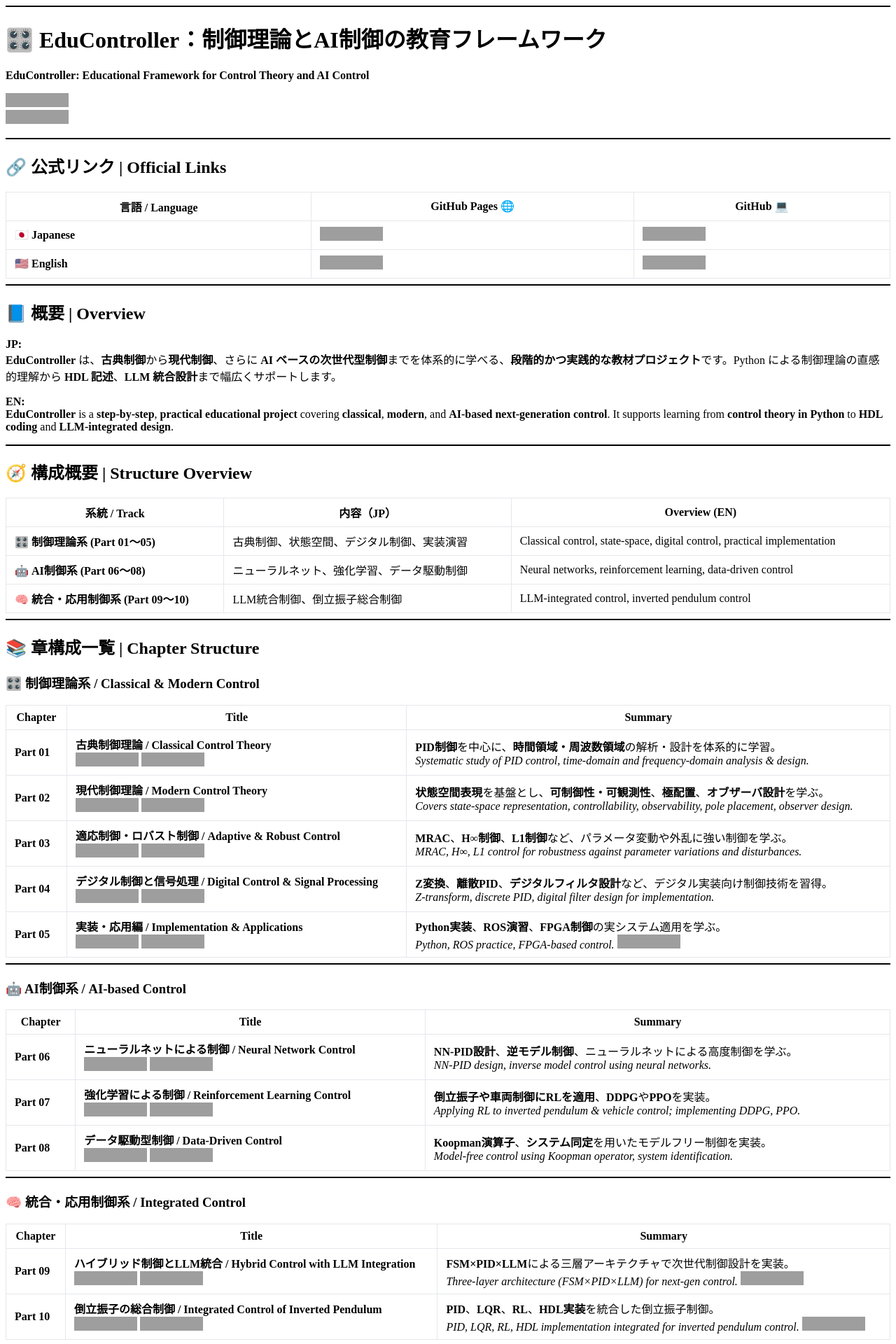
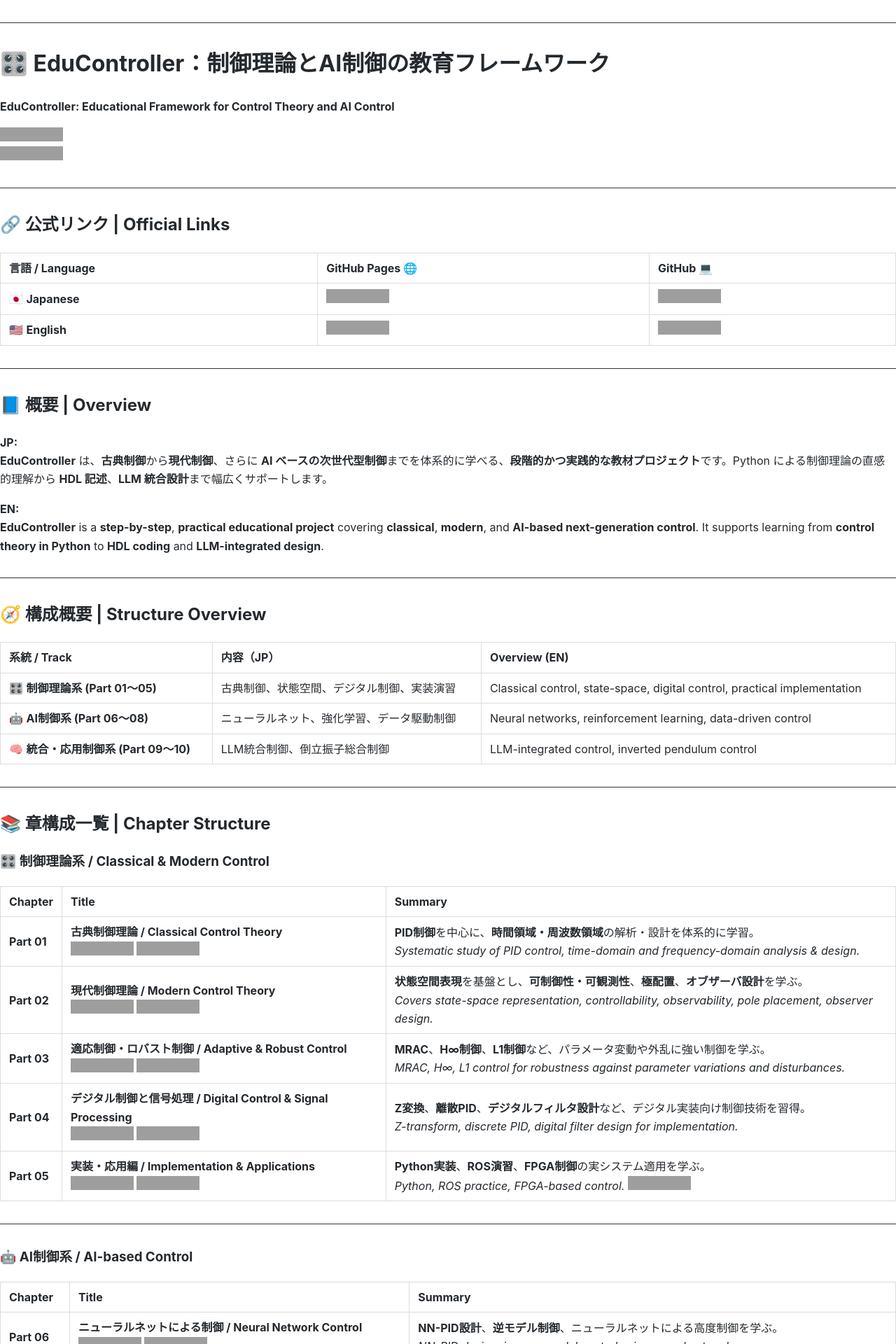
Before and after one commit to Samizo-AITL/EduController, a Jekyll site: the page built from index.md, in a window 1280 px wide. Shown: the top 1920 px of the page at 70% size. Built offline with Jekyll 4.4.1, drawn with Linux system fonts in a browser that asks for light colours; grey boxes are pictures that could not be loaded.

Commit message:
Update style.css

```diff
--- a/assets/css/style.css
+++ b/assets/css/style.css
@@ -2,10 +2,22 @@
 /* Minimal CSS Style */
 /* ──────────────── */
 
-/* 区切り線は黒実線 */
+/* 基本フォント設定 */
+html, body {
+  margin: 0;
+  padding: 0;
+  background: #fff;
+  color: #24292e; /* GitHub風の標準テキスト色 */
+  font-family: -apple-system, BlinkMacSystemFont, "Segoe UI", Helvetica, Arial, sans-serif;
+  font-size: 16px;
+  line-height: 1.65;
+}
+
+/* 区切り線は黒実線（濃すぎないように調整） */
 hr {
   border: 0;
-  border-top: 2px solid #000;
+  border-top: 1px solid #333; /* 濃いグレー */
+  margin: 2rem 0;
 }
 
 /* 表のスタイル */
@@ -15,6 +27,7 @@
 }
 
 th, td {
-  border: 1px solid #e5e7eb; /* 薄い線 */
+  border: 1px solid #ddd; /* 薄いグレー線 */
   padding: .5rem .75rem;
+  text-align: left;
 }
```
